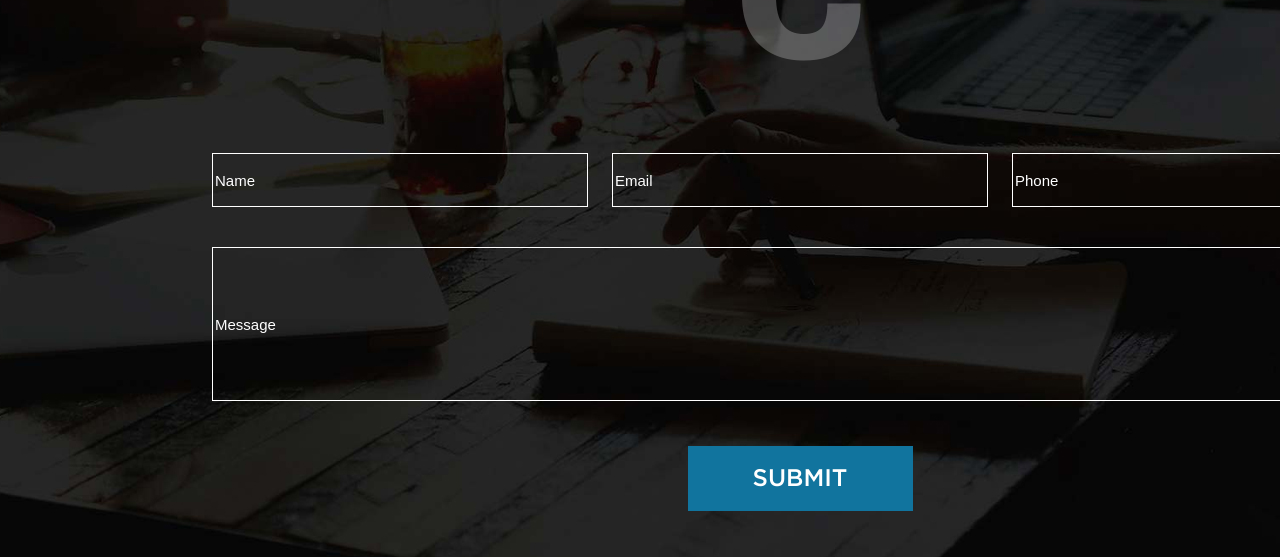
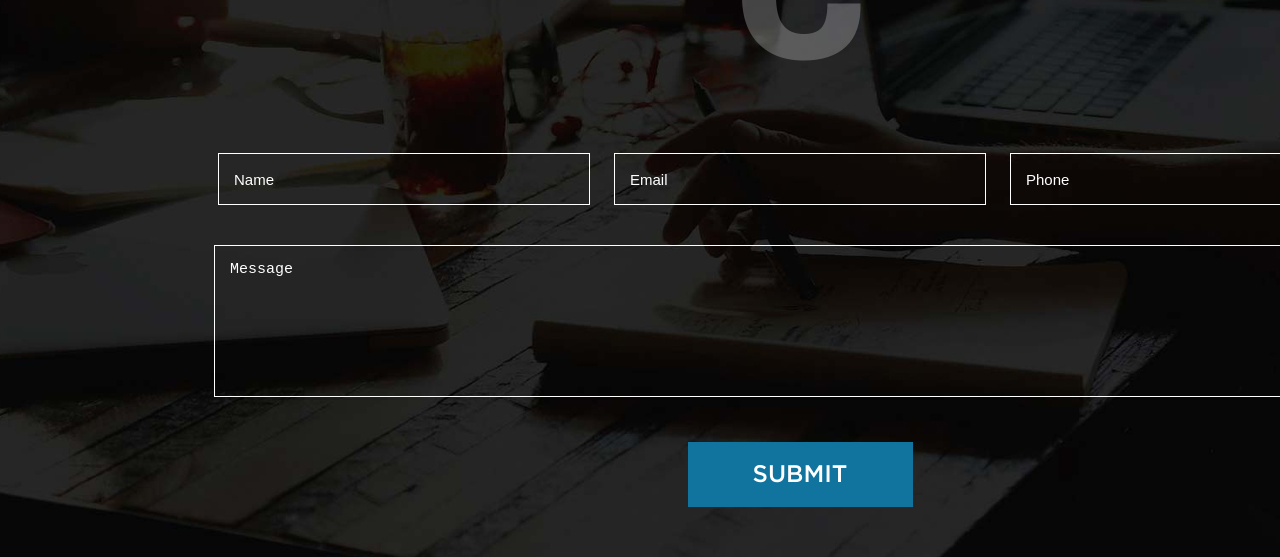
Before and after one commit to Athos627/project_1, a website: page index.html in a window 1280 px wide. Shown: the part 5977-6534 px from the top of the page. Drawn offline with nearby package versions, Linux system fonts and the light colour scheme.

Commit message:
changed input in div "contact"

```diff
--- a/index.html
+++ b/index.html
@@ -268,10 +268,18 @@
 
         <div class="form">
             <form action="#" class="submit">
-                <input type="text" placeholder="Name" class="small_form">
-                <input type="text" placeholder="Email" class="small_form">
-                <input type="text" placeholder="Phone" class="small_form">
-                <input type="text" placeholder="Message" class="big_form">
+                <div class="small_f">
+                    <input type="text" placeholder="Name" class="small_form">
+                </div>
+                <div class="small_f">
+                    <input type="text" placeholder="Email" class="small_form">
+                </div>
+                <div class="small_f">
+                    <input type="text" placeholder="Phone" class="small_form">
+                </div>
+                <div class="big_f">
+                    <textarea type="text" placeholder="Message" class="big_form"></textarea>
+                </div>
             </form>
             <form action="#" class="submit">
                 <button class="button">SUBMIT</button>
--- a/styles/style.scss
+++ b/styles/style.scss
@@ -647,23 +647,42 @@ h1 {
 
 
   .small_form {
+    box-sizing:border-box;  //подогнать под размер родительского блока
+    background-color: transparent;
+    color: white;
+    width: 100%;
+    height: 100%;
+    font-size: 15px;
+    border: none;
+    outline: none;
+    padding-left: 15px;
+  }
+
+  .small_f {
+    margin: 0 12px 0 12px;
+    border: 1px solid white;
     width: 370px;
     height: 50px;
-    background-color: transparent;
-    color: white;
-    border: 1px solid white;
-    font-size: 15px;
-    margin: 0 12px 0 12px;
   }
 
   .big_form {
+    box-sizing:border-box;  //подогнать под размер родительского блока
+    width: 100%;
+    height: 100%;
+    background-color: transparent;
+    color: white;
+    border: none;
+    outline: none;
+    font-size: 15px;
+    padding: 15px;
+    resize: none;  //запретить изменение поля
+  }
+
+  .big_f {
+    margin-top: 40px;
     width: 1170px;
     height: 150px;
-    background-color: transparent;
-    color: white;
     border: 1px solid white;
-    font-size: 15px;
-    margin-top: 40px;
   }
 }
 
```
Also changed, not shown: styles/style.css, 2 other files.
